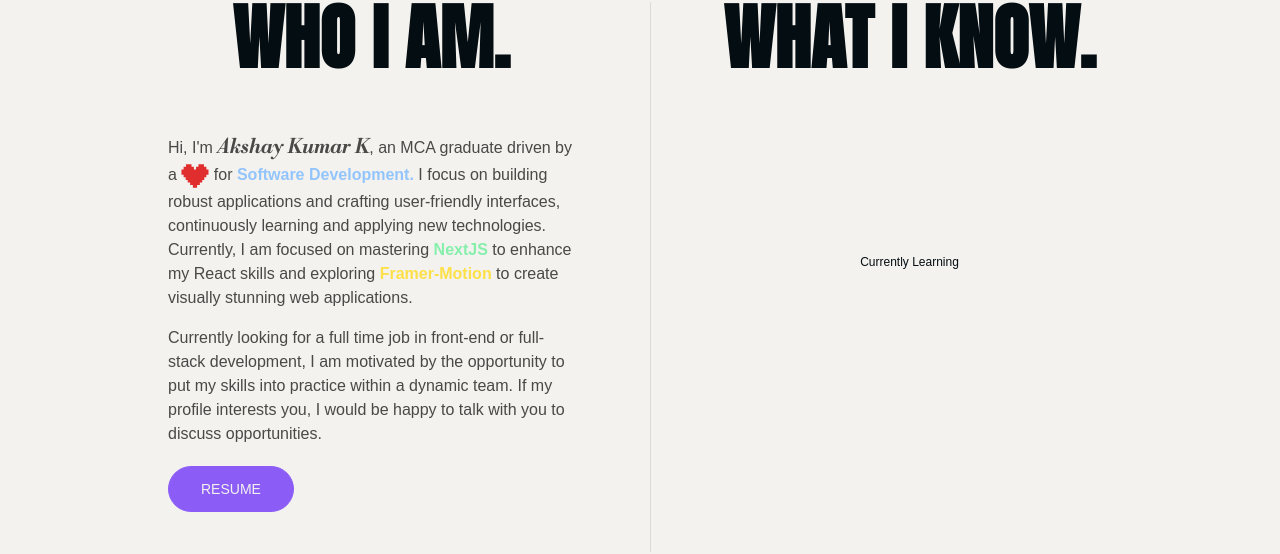
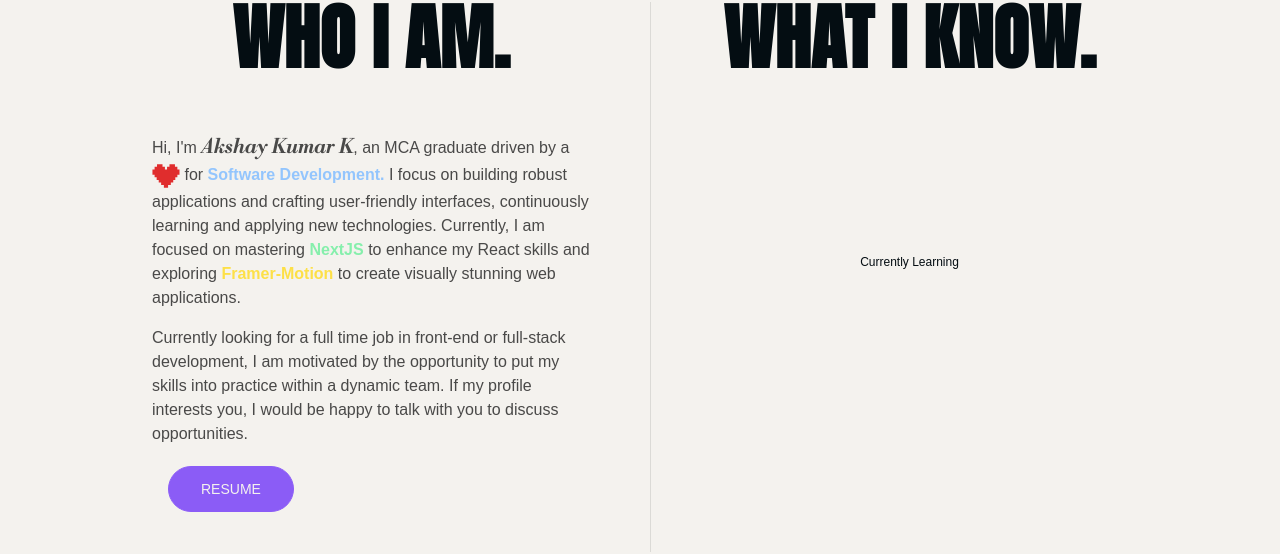
Before and after one commit to AKSHAYBINDU/Portfolio, a React (Vite) app: page /about in a window 1280 px wide. Shown: the part 123-677 px from the top of the page. Built offline with nearby package versions, Linux system fonts and the light colour scheme.

Commit message:
"Fix error"

```diff
--- a/src/pages/About.jsx
+++ b/src/pages/About.jsx
@@ -36,7 +36,7 @@ const About = () => {
                   variants={contactSlideTwo}
                   initial="initial"
                   animate="enter"
-                  className=" px-8 pb-4 dark:text-white text-[#1e1e1e] text-opacity-80 dark:text-opacity-90 font-normal text-start text-base "
+                  className=" px-4 pb-4 dark:text-white text-[#1e1e1e] text-opacity-80 dark:text-opacity-90 font-normal text-start text-base "
                 >
                   Hi, I'm{" "}
                   <span className=" italic font-bodoni font-extrabold text-xl">
@@ -85,7 +85,7 @@ const About = () => {
                   variants={contactSlideTwo}
                   initial="initial"
                   animate="enter"
-                  className="px-8 dark:text-white text-[#1e1e1e] font-normal text-opacity-80 dark:text-opacity-90 text-start text-base "
+                  className="px-4 dark:text-white text-[#1e1e1e] font-normal text-opacity-80 dark:text-opacity-90 text-start text-base "
                 >
                   Currently looking for a full time job in front-end or
                   full-stack development, I am motivated by the opportunity to
```
